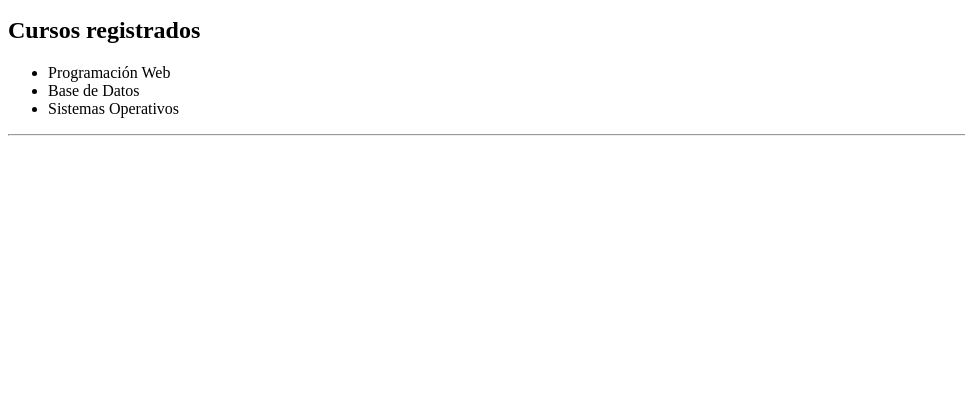
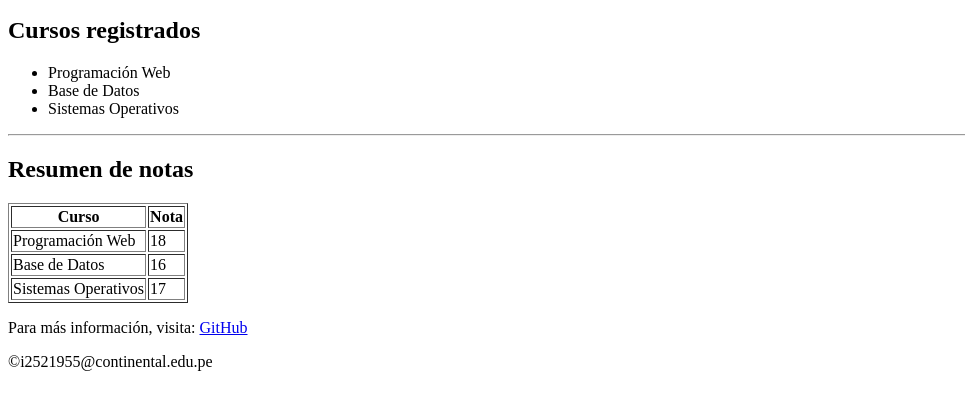
Before and after one commit to i2521955-boop/ControlNotas, a plain HTML site: page index.html in a window 1280 px wide. Shown: the part 101-510 px from the top of the page, without its empty margins (0-965 px from the left). Drawn offline with Linux system fonts and the light colour scheme.

Commit message:
Agrego tabla de notas, enlace y pie de pagina en index.html

```diff
--- a/index.html
+++ b/index.html
@@ -21,5 +21,32 @@
 
     <hr>
 
+    <h2>Resumen de notas</h2>
+
+    <table border="1">
+        <tr>
+            <th>Curso</th>
+            <th>Nota</th>
+        </tr>
+        <tr>
+            <td>Programación Web</td>
+            <td>18</td>
+        </tr>
+        <tr>
+            <td>Base de Datos</td>
+            <td>16</td>
+        </tr>
+        <tr>
+            <td>Sistemas Operativos</td>
+            <td>17</td>
+        </tr>
+    </table>
+
+    <p>Para más información, visita: <a href="https://github.com" target="_blank">GitHub</a></p>
+
+    <footer>
+        <p>&copy;i2521955@continental.edu.pe</p>
+    </footer>
+
 </body>
 </html>
```
